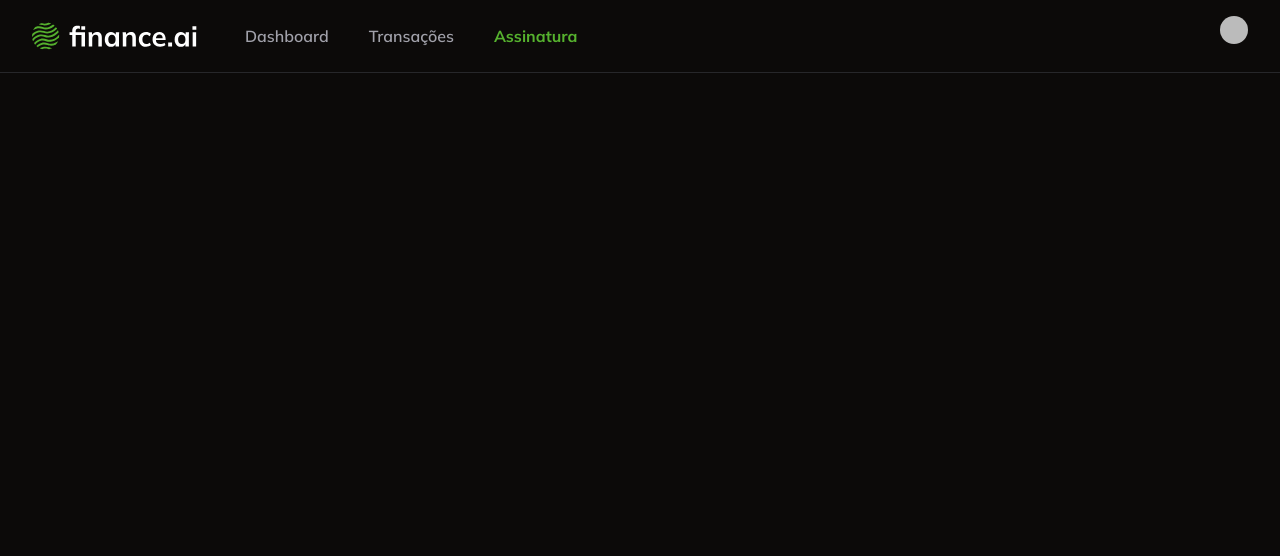
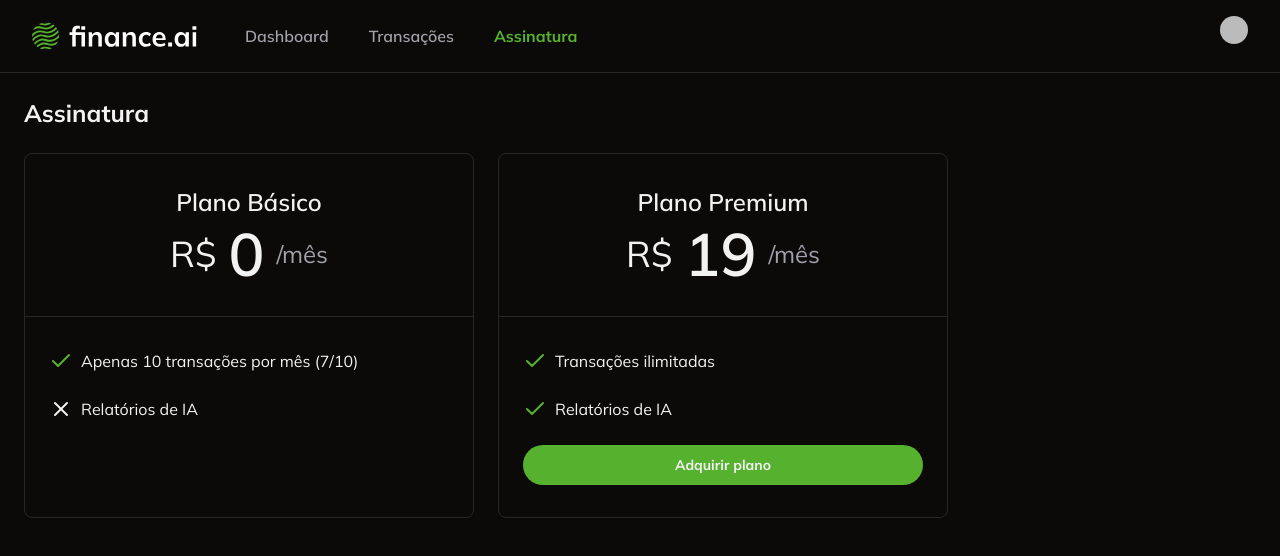
Before and after one commit to Flaviohmm/Finance-AI, a Next.js app: page /subscription in a window 1280 px wide. Shown: the top 556 px of the page. Built offline with nearby package versions, Linux system fonts and the light colour scheme; no server answers; sample sign-in values are in the browser's storage; some icons are missing.

Commit message:
Ensure user is redirected to stripe checkout when acquiring plan

```diff
--- a/app/(home)/_components/last-transactions.tsx
+++ b/app/(home)/_components/last-transactions.tsx
@@ -52,7 +52,7 @@ const LastTransactions = ({ lastTransactions }: LastTransactionsProps) => {
                             </div>
                             <div>
                                 <p className="text-sm font-bold">{transaction.name}</p>
-                                <p className="text-sm text-muted-foreground">
+                                <p className="text-sm text-muted-foreground font-semibold">
                                     {new Date(transaction.date).toLocaleDateString("pt-BR", {
                                         day: "2-digit",
                                         month: "short",
--- /dev/null
+++ b/app/subscription/_actions/create-stripe-checkout/index.ts
@@ -0,0 +1,36 @@
+"use server";
+
+import { auth } from "@clerk/nextjs/server";
+import Stripe from "stripe";
+
+export const createStripeCheckout = async () => {
+    const authResponse = await auth();
+    const userId = authResponse.userId;
+    if (!userId) {
+        throw new Error("Unauthorized");
+    }
+    if (!process.env.STRIPE_SECRET_KEY) {
+        throw new Error("Stripe secret key not found");
+    }
+    const stripe = new Stripe(process.env.STRIPE_SECRET_KEY, {
+        apiVersion: "2024-10-28.acacia",
+    });
+    const session = await stripe.checkout.sessions.create({
+        payment_method_types: ["card"],
+        mode: "subscription",
+        success_url: "http://localhost:3000",
+        cancel_url: "http://localhost:3000",
+        subscription_data: {
+            metadata: {
+                clerk_user_id: userId,
+            },
+        },
+        line_items: [
+            {
+                price: process.env.STRIPE_PREMIUM_PLAN_PRICE_ID,
+                quantity: 1,
+            },
+        ],
+    });
+    return { sessionId: session.id };
+};
--- /dev/null
+++ b/app/subscription/_components/acquire-plan-button.tsx
@@ -0,0 +1,32 @@
+"use client";
+
+import { Button } from "@/app/_components/ui/button";
+import { createStripeCheckout } from "../_actions/create-stripe-checkout";
+import { loadStripe } from "@stripe/stripe-js";
+
+const AcquirePlanButton = () => {
+    const handleAcquirePlanClick = async () => {
+        const { sessionId } = await createStripeCheckout();
+        if (!process.env.NEXT_PUBLIC_STRIPE_PUBLISHABLE_KEY) {
+            throw new Error("Stripe publishable key not found");
+        }
+        const stripe = await loadStripe(
+            process.env.NEXT_PUBLIC_STRIPE_PUBLISHABLE_KEY,
+        );
+        if (!stripe) {
+            throw new Error("Stripe not found");
+        }
+        await stripe.redirectToCheckout({ sessionId });
+    };
+
+    return (
+        <Button
+            className="w-full rounded-full font-bold"
+            onClick={handleAcquirePlanClick}
+        >
+            Adquirir plano
+        </Button>
+    );
+};
+
+export default AcquirePlanButton;
--- a/app/subscription/page.tsx
+++ b/app/subscription/page.tsx
@@ -1,6 +1,9 @@
 import { auth } from "@clerk/nextjs/server";
 import Navbar from "../_components/navbar"
 import { redirect } from "next/navigation";
+import { Card, CardContent, CardHeader } from "../_components/ui/card";
+import { CheckIcon, XIcon } from "lucide-react";
+import AcquirePlanButton from "./_components/acquire-plan-button";
 
 const SubscriptionPage = async () => {
     const authResponse = await auth();
@@ -11,7 +14,63 @@ const SubscriptionPage = async () => {
         redirect("/login");
     }
 
-    return <Navbar />;
+    return (
+        <>
+            <Navbar />
+            <div className="space-y-6 p-6">
+                <h1 className="text-2xl font-bold">Assinatura</h1>
+
+                <div className="flex gap-6">
+                    <Card className="w-[450px]">
+                        <CardHeader className="border-b border-solid py-8">
+                            <h2 className="text-center text-2xl font-semibold">
+                                Plano Básico
+                            </h2>
+                            <div className="flex items-center justify-center gap-3">
+                                <span className="text-4xl">R$</span>
+                                <span className="text-6xl font-semibold">0</span>
+                                <div className="text-2xl text-muted-foreground">/mês</div>
+                            </div>
+                        </CardHeader>
+                        <CardContent className="space-y-6 py-8">
+                            <div className="flex items-center gap-2">
+                                <CheckIcon className="text-primary" />
+                                <p>Apenas 10 transações por mês (7/10)</p>
+                            </div>
+                            <div className="flex items-center gap-2">
+                                <XIcon />
+                                <p>Relatórios de IA</p>
+                            </div>
+                        </CardContent>
+                    </Card>
+
+                    <Card className="w-[450px]">
+                        <CardHeader className="border-b border-solid py-8">
+                            <h2 className="text-center text-2xl font-semibold">
+                                Plano Premium
+                            </h2>
+                            <div className="flex items-center justify-center gap-3">
+                                <span className="text-4xl">R$</span>
+                                <span className="text-6xl font-semibold">19</span>
+                                <div className="text-2xl text-muted-foreground">/mês</div>
+                            </div>
+                        </CardHeader>
+                        <CardContent className="space-y-6 py-8">
+                            <div className="flex items-center gap-2">
+                                <CheckIcon className="text-primary" />
+                                <p>Transações ilimitadas</p>
+                            </div>
+                            <div className="flex items-center gap-2">
+                                <CheckIcon className="text-primary" />
+                                <p>Relatórios de IA</p>
+                            </div>
+                            <AcquirePlanButton />
+                        </CardContent>
+                    </Card>
+                </div>
+            </div>
+        </>
+    );
 }
 
 export default SubscriptionPage;
--- a/package.json
+++ b/package.json
@@ -20,6 +20,7 @@
     "@radix-ui/react-scroll-area": "^1.2.2",
     "@radix-ui/react-select": "^2.1.5",
     "@radix-ui/react-slot": "^1.1.1",
+    "@stripe/stripe-js": "^4.9.0",
     "@tanstack/react-table": "^8.20.6",
     "autoprefixer": "^10.4.20",
     "class-variance-authority": "^0.7.1",
@@ -34,6 +35,7 @@
     "react-hook-form": "^7.54.2",
     "react-number-format": "^5.4.2",
     "recharts": "^2.15.1",
+    "stripe": "^17.3.1",
     "styled-components": "^6.1.14",
     "tailwind-merge": "^2.6.0",
     "tailwindcss-animate": "^1.0.7",
```
Also changed, not shown: 1 other file (tests, documents, lock files or other folders).
